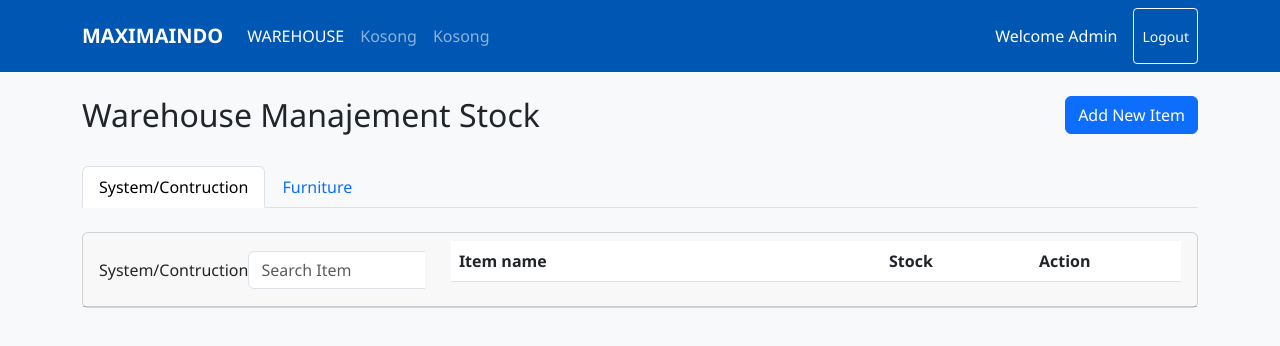
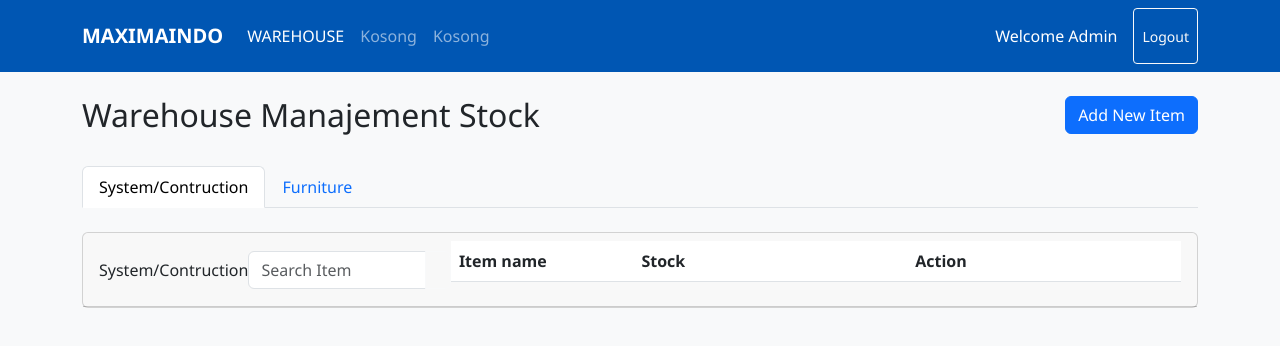
Before and after one commit to njtesterz/njtesterz.github.io, a plain HTML site: page index.html in a window 1280 px wide. Drawn offline with nearby package versions, Linux system fonts and the light colour scheme.

Commit message:
update index.html

```diff
--- a/index.html
+++ b/index.html
@@ -104,6 +104,7 @@
               <table class="table table-hover" id="systemTable">
                 <thead>
                   <tr>
+                    <th width="100px"
                     <th>Item name</th>
                     <th width="150px">Stock</th>
                     <th width="150px">Action</th>
```
